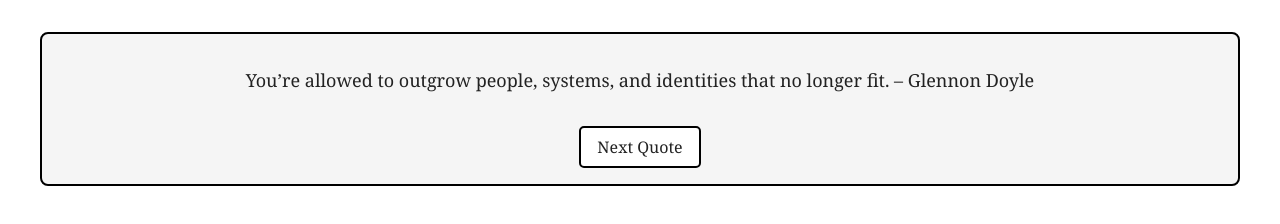
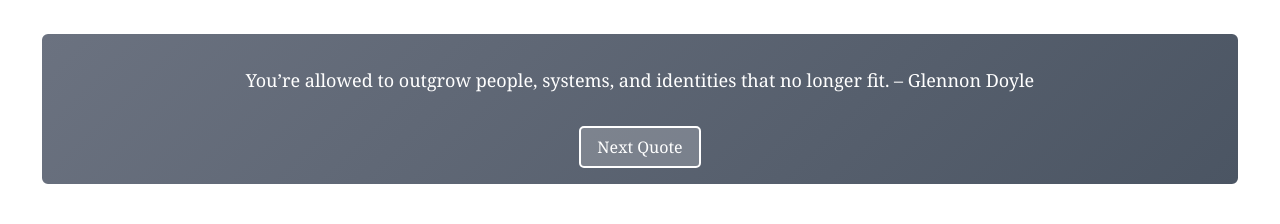
Before and after one commit to cptPrice-debug/Not-the-droids-you-are-looking-for, a plain HTML site: page quotes/index.html in a window 1280 px wide. Drawn offline with Linux system fonts and the light colour scheme.

Commit message:
Update index.html

```diff
--- a/quotes/index.html
+++ b/quotes/index.html
@@ -11,11 +11,11 @@
       padding: 1rem;
       text-align: center;
       font-size: 18px;
-      color: #222;
+      color: #fff; /* White text for contrast against gradient */
       font-family: Georgia, serif;
-      border: 2px solid black;
+      border: 2px solid #fff; /* White border to match studiorach.com's clean look */
       border-radius: 8px;
-      background-color: #f5f5f5;
+      background: linear-gradient(135deg, #6b7280, #4b5563); /* Gradient inspired by studiorach.com */
       box-sizing: border-box;
     }
 
@@ -46,20 +46,20 @@
       padding: 0.5rem 1rem;
       font-size: 16px;
       font-family: Georgia, serif;
-      color: #222;
-      background-color: #fff;
-      border: 2px solid black;
+      color: #fff; /* White text for contrast */
+      background-color: rgba(255, 255, 255, 0.2); /* Semi-transparent button */
+      border: 2px solid #fff; /* White border */
       border-radius: 5px;
       cursor: pointer;
       transition: background-color 0.3s ease;
     }
 
     .next-quote-btn:hover {
-      background-color: #e0e0e0;
+      background-color: rgba(255, 255, 255, 0.3); /* Slightly more opaque on hover */
     }
 
     .next-quote-btn:focus {
-      outline: 2px solid #000;
+      outline: 2px solid #fff;
       outline-offset: 2px;
     }
   </style>
```
